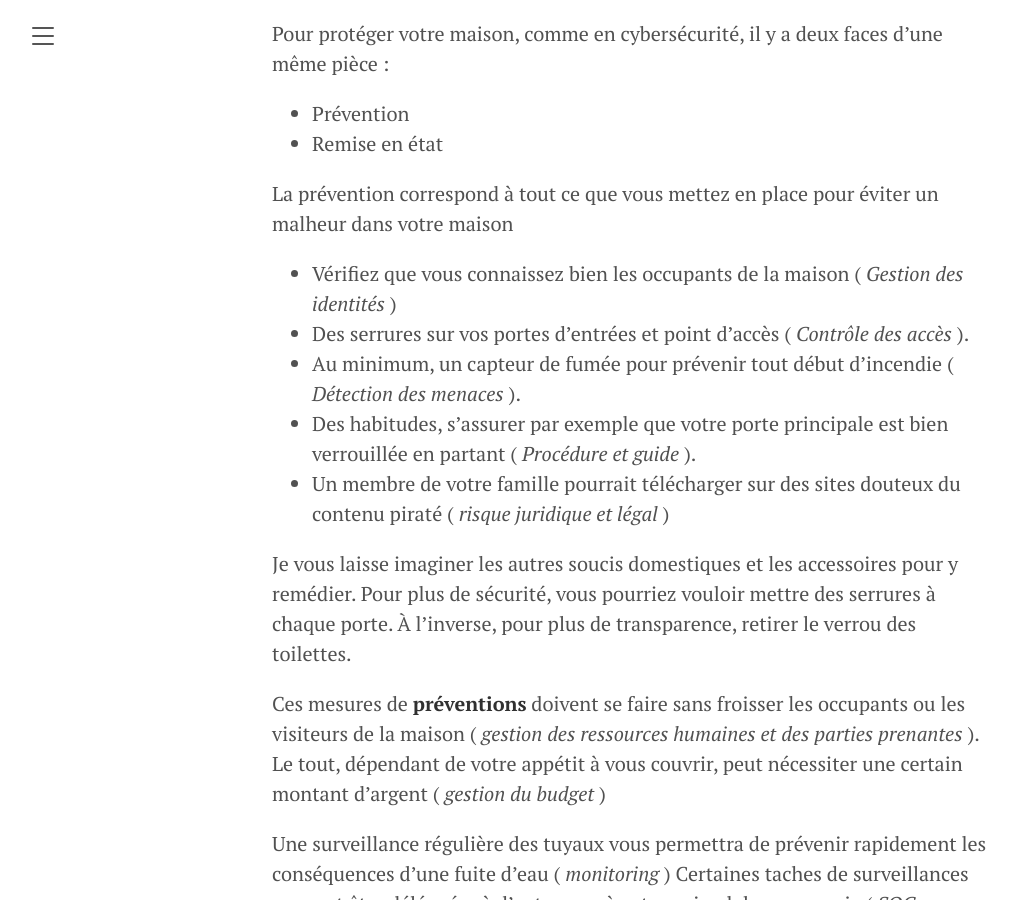
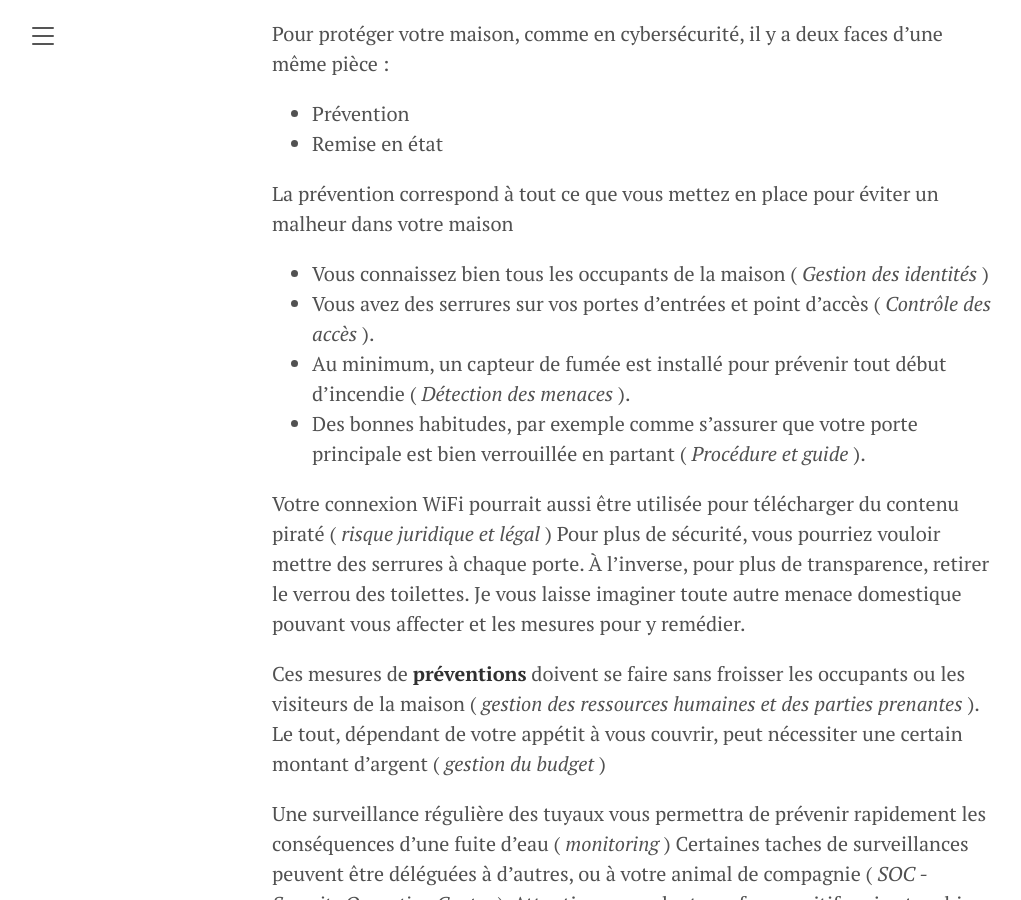
Before and after one commit to rvillemeur/rvillemeur.github.io, a Jekyll site: the page built from _posts/2025-11-05-introduction-cyber.md, in a window 1280 px wide and 900 px high, scrolled down 500 px. Shown: the whole window, without its empty margins (8-1029 px from the left). Built offline with Jekyll 4.4.1, drawn with Linux system fonts in a browser that asks for light colours.

Commit message:
small fix on cyber intro

```diff
--- a/_posts/2025-11-05-introduction-cyber.md
+++ b/_posts/2025-11-05-introduction-cyber.md
@@ -20,13 +20,13 @@ Pour protéger votre maison, comme en cybersécurité, il y a deux faces d'une m
 - Remise en état
 
 La prévention correspond à tout ce que vous mettez en place pour éviter un malheur dans votre maison
-- Vérifiez que vous connaissez bien les occupants de la maison ( *Gestion des identités* )
-- Des serrures sur vos portes d'entrées et point d'accès ( *Contrôle des accès* ).
-- Au minimum, un capteur de fumée pour prévenir tout début d'incendie ( *Détection des menaces* ).
-- Des habitudes, s'assurer par exemple que votre porte principale est bien verrouillée en partant ( *Procédure et guide* ).
-- Un membre de votre famille pourrait télécharger sur des sites douteux du contenu piraté ( *risque juridique et légal* )
+- Vous connaissez bien tous les occupants de la maison ( *Gestion des identités* )
+- Vous avez des serrures sur vos portes d'entrées et point d'accès ( *Contrôle des accès* ).
+- Au minimum, un capteur de fumée est installé pour prévenir tout début d'incendie ( *Détection des menaces* ).
+- Des bonnes habitudes, par exemple comme s'assurer que votre porte principale est bien verrouillée en partant ( *Procédure et guide* ).
 
-Je vous laisse imaginer les autres soucis domestiques et les accessoires pour y remédier.  Pour plus de sécurité, vous pourriez vouloir mettre des serrures à chaque porte. À l'inverse, pour plus de transparence, retirer le verrou des toilettes.
+Votre connexion WiFi pourrait aussi être utilisée pour télécharger du contenu piraté ( *risque juridique et légal* )
+Pour plus de sécurité, vous pourriez vouloir mettre des serrures à chaque porte. À l'inverse, pour plus de transparence, retirer le verrou des toilettes. Je vous laisse imaginer toute autre menace domestique pouvant vous affecter et les mesures pour y remédier.
 
 Ces mesures de **préventions** doivent se faire sans froisser les occupants ou les visiteurs de la maison ( *gestion des ressources humaines et des parties prenantes* ). Le tout, dépendant de votre appétit à vous couvrir, peut nécessiter une certain montant d'argent ( *gestion du budget* )
 
```
